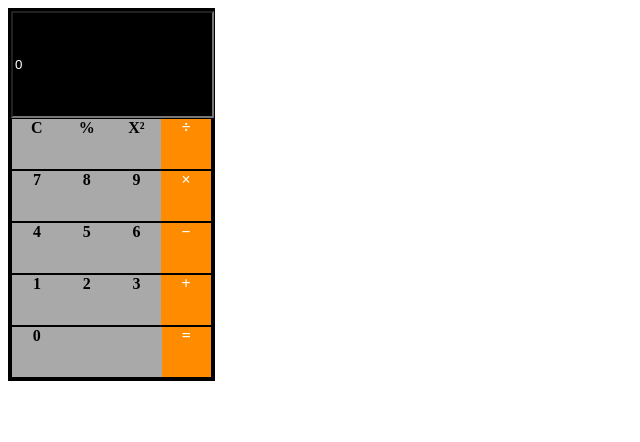
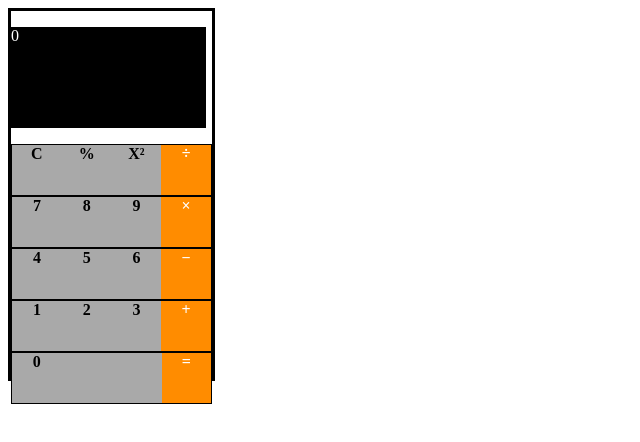
Before and after one commit to ozamit/jsfinalproject, a plain HTML site: page Calculator/calculator.html in a window 1280 px wide. Shown: the whole page, without its empty margins (0-640 px from the left). Drawn offline with Linux system fonts and the light colour scheme.

Commit message:
Update calculator.html
add js

```diff
--- a/Calculator/calculator.html
+++ b/Calculator/calculator.html
@@ -10,10 +10,10 @@
 <body>
     <div id="main">
         <div>
-            <input type="number" id="screen" value="0" readonly>
+            <p id="screen">0</p>
         </div>
         <div class="rows">
-            <span class="num">C</span>
+            <label class="num">C</label>
             <label class="num">%</label>
             <label class="num">X&sup2;</label>
             <label class="calcOp">&divide;</label>
@@ -41,5 +41,6 @@
             <label class="calcOp">&equals;</label>
         </div>
     </div>
+    <script src="script.js"></script>
 </body>
 </html>
```
